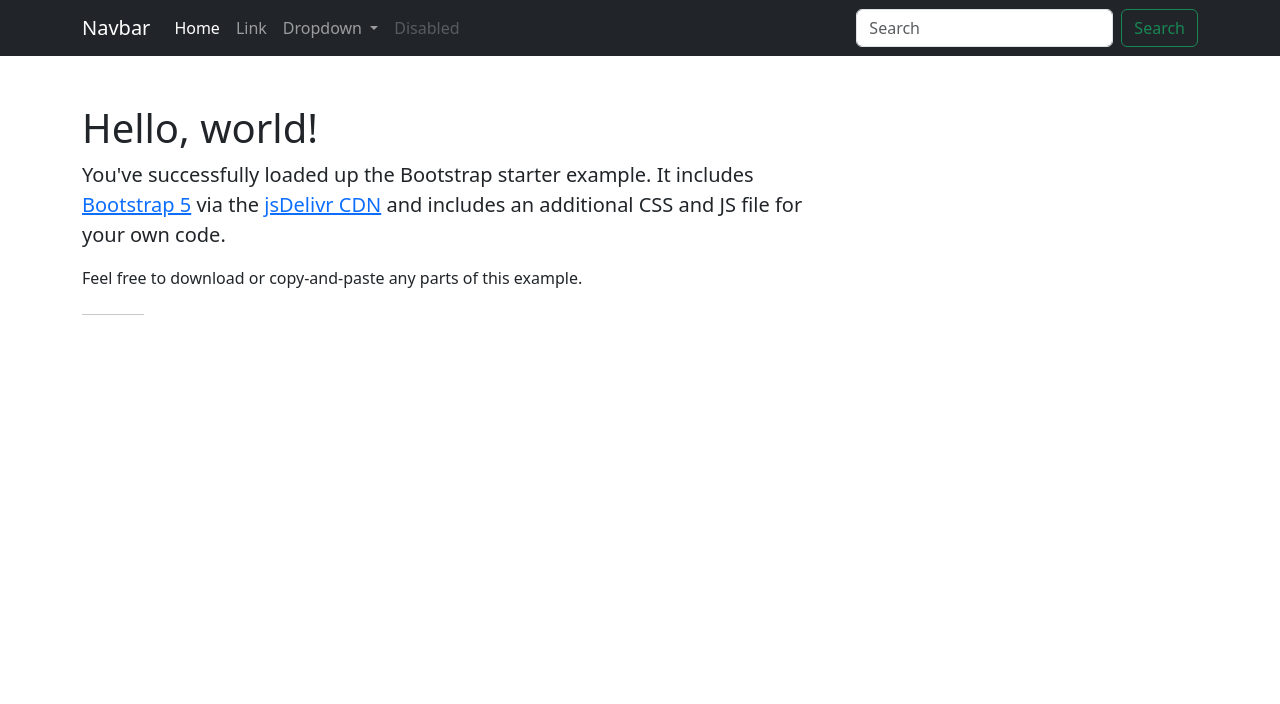
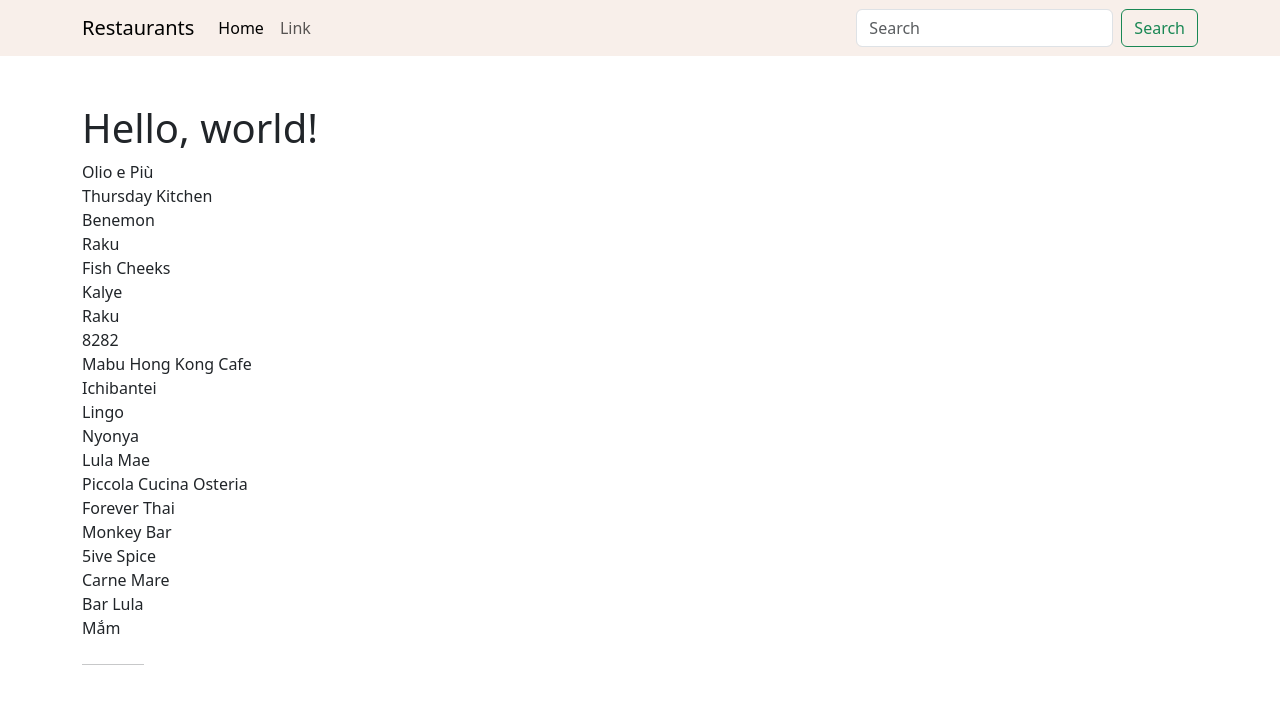
Before and after one commit to jchen2190/restaurants, a Django app: template core/templates/index.html in a window 1280 px wide. Shown: the top 704 px of the page. Run offline with Django 4.2, Linux system fonts and the light colour scheme; the template is opened without the code that fills it: values that come from a table or form of the project are taken from there, others are empty; data comes from the database, SQL or seed files in the repository; both versions use the stored data as it was after the commit; some libraries are stand-ins or nearby versions.

Commit message:
index and tag

```diff
--- a/core/core/urls.py
+++ b/core/core/urls.py
@@ -18,11 +18,12 @@ from django.contrib import admin
 from django.urls import path
 from django.conf import settings
 from django.conf.urls.static import static
-from yelp.views import homepage
+from yelp.views import homepage, TagFilterListView
 
 urlpatterns = [
     path('admin/', admin.site.urls),
     path('', homepage, name="homepage"),
+    path('tag/', TagFilterListView.as_view(), kwargs={"tag":""}, name="tag-search")
 ]
 urlpatterns += static(settings.STATIC_URL, document_root=settings.STATIC_ROOT)
 urlpatterns += static(settings.MEDIA_URL, document_root=settings.MEDIA_ROOT)
--- a/core/templates/index.html
+++ b/core/templates/index.html
@@ -9,9 +9,10 @@
     <!-- <link rel="stylesheet" href="styles.css"> -->
   </head>
   <body>
-    <nav class="navbar navbar-expand-lg navbar-dark bg-dark">
+
+    <nav class="navbar navbar-expand-lg" style="background-color: #F8EFEA;">
       <div class="container">
-        <a class="navbar-brand" href="#">Navbar</a>
+        <a class="navbar-brand" href="#">Restaurants</a>
         <button class="navbar-toggler" type="button" data-bs-toggle="collapse" data-bs-target="#navbarSupportedContent" aria-controls="navbarSupportedContent" aria-expanded="false" aria-label="Toggle navigation">
           <span class="navbar-toggler-icon"></span>
         </button>
@@ -23,7 +24,7 @@
             <li class="nav-item">
               <a class="nav-link" href="#">Link</a>
             </li>
-            <li class="nav-item dropdown">
+            <!-- <li class="nav-item dropdown">
               <a class="nav-link dropdown-toggle" href="#" id="navbarDropdown" role="button" data-bs-toggle="dropdown" aria-expanded="false">
                 Dropdown
               </a>
@@ -33,10 +34,7 @@
                 <li><hr class="dropdown-divider"></li>
                 <li><a class="dropdown-item" href="#">Something else here</a></li>
               </ul>
-            </li>
-            <li class="nav-item">
-              <a class="nav-link disabled">Disabled</a>
-            </li>
+            </li> -->
           </ul>
           <form class="d-flex" role="search">
             <input class="form-control me-2" type="search" placeholder="Search" aria-label="Search">
@@ -49,9 +47,11 @@
     <div class="container my-5">
       <h1>Hello, world!</h1>
       <div class="col-lg-8 px-0">
-        <p class="fs-5">You've successfully loaded up the Bootstrap starter example. It includes <a href="https://getbootstrap.com/">Bootstrap 5</a> via the <a href="https://www.jsdelivr.com/package/npm/bootstrap">jsDelivr CDN</a> and includes an additional CSS and JS file for your own code.</p>
-        <p>Feel free to download or copy-and-paste any parts of this example.</p>
-
+        <!-- <p class="fs-5">You've successfully loaded up the Bootstrap starter example. It includes <a href="https://getbootstrap.com/">Bootstrap 5</a> via the <a href="https://www.jsdelivr.com/package/npm/bootstrap">jsDelivr CDN</a> and includes an additional CSS and JS file for your own code.</p>
+        <p>Feel free to download or copy-and-paste any parts of this example.</p> -->
+          {% for restaurant in restaurants %}
+            <div>{{ restaurant.name }}</div>
+          {% endfor %}
         <hr class="col-1 my-4">
       </div>
     </div>
--- a/core/yelp/admin.py
+++ b/core/yelp/admin.py
@@ -1,6 +1,7 @@
 from django.contrib import admin
-from .models import Restaurant
+from .models import Restaurant, Tag
 
 # Register your models here.
 
 admin.site.register(Restaurant)
+admin.site.register(Tag)
--- a/core/yelp/models.py
+++ b/core/yelp/models.py
@@ -17,6 +17,13 @@ class Restaurant(models.Model):
     price = models.CharField(max_length=10, blank=True)
     rating = models.FloatField()
     phone = models.CharField(max_length=20, blank=True)
+    tag = models.ManyToManyField('Tag', blank=True, default="good")
 
     def __str__(self):
         return str(self.name)
+
+class Tag(models.Model):
+    tag_field = models.CharField(max_length = 200, blank=False)
+
+    def __str__(self):
+        return str(self.tag_field)
```
Also changed, not shown: core/yelp/views.py (+18 -2 lines), core/db.sqlite3, core/yelp/migrations/0002_tag.py (added), core/yelp/migrations/0003_restaurant_tag.py (added).
